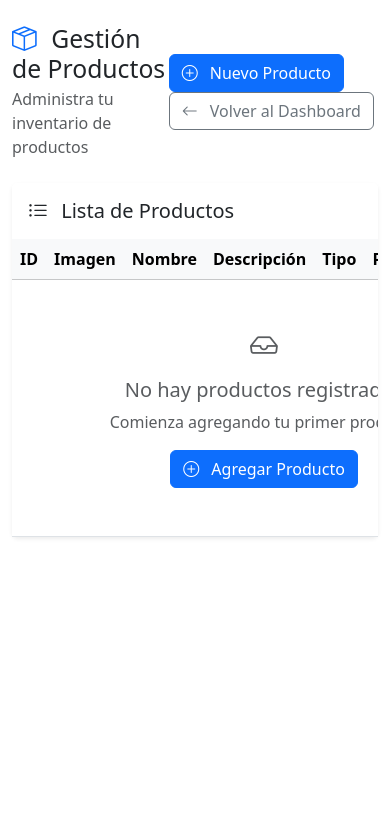
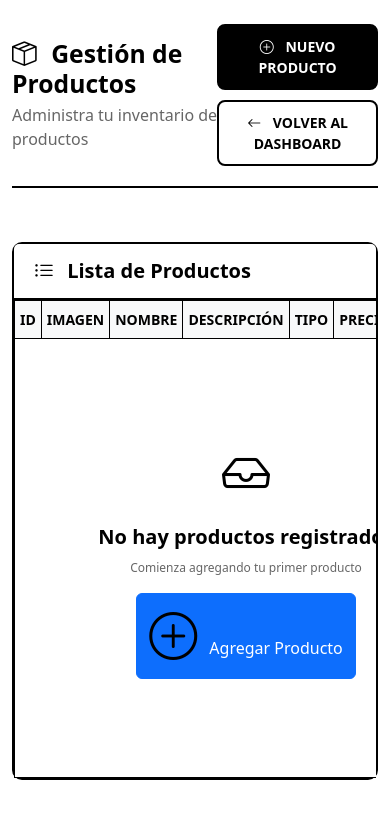
Before and after one commit to Avilezzz/pis, a Spring Boot app: page /admin/productos/listarproductos in a window 390 px wide. Shown: the top 819 px of the page. Run offline with Spring Boot 4, Linux system fonts and the light colour scheme; data that the repository does not hold is empty.

Commit message:
Implement product management view with styling and repository integration
Co-authored-by: luisavilez333 <luisavilez333@gmail.com>

```diff
--- a/src/main/java/com/proyecto/pis/proyecto_pis/Controller/AdminController.java
+++ b/src/main/java/com/proyecto/pis/proyecto_pis/Controller/AdminController.java
@@ -1,5 +1,7 @@
 package com.proyecto.pis.proyecto_pis.Controller;
 
+import com.proyecto.pis.proyecto_pis.repository.ProductoRepository;
+import org.springframework.beans.factory.annotation.Autowired;
 import org.springframework.stereotype.Controller;
 import org.springframework.ui.Model;
 import org.springframework.web.bind.annotation.GetMapping;
@@ -10,6 +12,9 @@ import jakarta.servlet.http.HttpServletRequest;
 @Controller
 @RequestMapping("/admin")
 public class AdminController {
+
+    @Autowired
+    private ProductoRepository productoRepository;
 
     @GetMapping("/dashboard")
     public String dashboard(HttpServletRequest request, Model model) {
@@ -30,7 +35,8 @@ public class AdminController {
     }
 
     @GetMapping("/productos/listarproductos")
-    public String menuProductos() {
+    public String menuProductos(Model model) {
+        model.addAttribute("productos", productoRepository.findAll());
         return "html/admin/ver_producto";
     }
 
--- a/src/main/resources/static/JS/dashboard.js
+++ b/src/main/resources/static/JS/dashboard.js
@@ -72,7 +72,7 @@ document.addEventListener('DOMContentLoaded', function() {
     // Function to load productos view
     function loadProductos() {
         showLoading();
-        fetch('/productos/menu')
+        fetch('/admin/productos/listarproductos')
             .then(response => response.text())
             .then(html => {
                 // Extract only the content from the body, excluding the container wrapper
--- /dev/null
+++ b/src/main/resources/static/css/productos.css
@@ -0,0 +1,305 @@
+/* Estilos específicos para la vista de productos en el dashboard */
+
+/* Header de la vista de productos */
+.productos-header {
+    margin-bottom: 30px;
+    padding-bottom: 20px;
+    border-bottom: 2px solid #000000;
+}
+
+.productos-header h2 {
+    color: #000000;
+    font-weight: bold;
+    margin-bottom: 5px;
+}
+
+.productos-header p {
+    color: #666666;
+    margin: 0;
+}
+
+/* Botones de acción */
+.productos-actions {
+    display: flex;
+    gap: 10px;
+    flex-wrap: wrap;
+}
+
+.productos-actions .btn {
+    border: 2px solid #000000;
+    border-radius: 8px;
+    font-weight: bold;
+    text-transform: uppercase;
+    font-size: 14px;
+    padding: 10px 20px;
+}
+
+.productos-actions .btn-primary {
+    background-color: #000000;
+    color: #ffffff;
+}
+
+.productos-actions .btn-primary:hover {
+    background-color: #333333;
+    border-color: #333333;
+}
+
+.productos-actions .btn-outline-secondary {
+    color: #000000;
+    border-color: #000000;
+}
+
+.productos-actions .btn-outline-secondary:hover {
+    background-color: #000000;
+    color: #ffffff;
+}
+
+/* Card de la tabla */
+.productos-card {
+    border: 2px solid #000000;
+    border-radius: 10px;
+    background-color: #ffffff;
+    margin-bottom: 20px;
+}
+
+.productos-card .card-header {
+    background-color: #ffffff;
+    border-bottom: 2px solid #000000;
+    padding: 15px 20px;
+}
+
+.productos-card .card-header h5 {
+    color: #000000;
+    font-weight: bold;
+    margin: 0;
+}
+
+/* Tabla de productos */
+.productos-table {
+    margin: 0;
+}
+
+.productos-table .table {
+    margin: 0;
+    border: none;
+}
+
+.productos-table .table thead th {
+    background-color: #f8f9fa;
+    border: 1px solid #000000;
+    color: #000000;
+    font-weight: bold;
+    text-transform: uppercase;
+    font-size: 14px;
+    padding: 15px 10px;
+}
+
+.productos-table .table tbody td {
+    border: 1px solid #000000;
+    padding: 15px 10px;
+    vertical-align: middle;
+}
+
+.productos-table .table tbody tr:hover {
+    background-color: #f8f9fa;
+}
+
+/* Imagen del producto */
+.producto-imagen {
+    width: 60px;
+    height: 60px;
+    object-fit: cover;
+    border-radius: 8px;
+    border: 2px solid #000000;
+}
+
+.producto-imagen-placeholder {
+    width: 60px;
+    height: 60px;
+    background: #f8f9fa;
+    border: 2px dashed #000000;
+    border-radius: 8px;
+    display: flex;
+    align-items: center;
+    justify-content: center;
+    color: #666666;
+}
+
+/* Badges de tipo */
+.tipo-badge {
+    padding: 5px 10px;
+    border-radius: 5px;
+    font-weight: bold;
+    font-size: 12px;
+    text-transform: uppercase;
+}
+
+.tipo-badge.comida {
+    background-color: #ffff00;
+    color: #000000;
+    border: 1px solid #000000;
+}
+
+.tipo-badge.bebida {
+    background-color: #ff0000;
+    color: #ffffff;
+    border: 1px solid #000000;
+}
+
+.tipo-badge.frappes {
+    background-color: #0000ff;
+    color: #ffffff;
+    border: 1px solid #000000;
+}
+
+.tipo-badge.otro {
+    background-color: #666666;
+    color: #ffffff;
+    border: 1px solid #000000;
+}
+
+/* Precio */
+.precio-badge {
+    background-color: #00ff00;
+    color: #000000;
+    border: 1px solid #000000;
+    padding: 5px 10px;
+    border-radius: 5px;
+    font-weight: bold;
+}
+
+/* Botones de acciones */
+.acciones-buttons {
+    display: flex;
+    gap: 5px;
+}
+
+.acciones-buttons .btn {
+    border: 2px solid #000000;
+    border-radius: 5px;
+    padding: 5px 10px;
+    font-size: 12px;
+}
+
+.acciones-buttons .btn-outline-primary {
+    color: #000000;
+    border-color: #000000;
+}
+
+.acciones-buttons .btn-outline-primary:hover {
+    background-color: #000000;
+    color: #ffffff;
+}
+
+.acciones-buttons .btn-outline-danger {
+    color: #ff0000;
+    border-color: #ff0000;
+}
+
+.acciones-buttons .btn-outline-danger:hover {
+    background-color: #ff0000;
+    color: #ffffff;
+}
+
+/* Mensaje cuando no hay productos */
+.no-productos {
+    text-align: center;
+    padding: 50px 20px;
+    color: #666666;
+}
+
+.no-productos i {
+    font-size: 48px;
+    margin-bottom: 20px;
+    color: #000000;
+}
+
+.no-productos h5 {
+    color: #000000;
+    font-weight: bold;
+    margin-bottom: 10px;
+}
+
+.no-productos p {
+    margin-bottom: 20px;
+}
+
+/* Modal de confirmación */
+.modal-content {
+    border: 2px solid #000000;
+    border-radius: 10px;
+}
+
+.modal-header {
+    border-bottom: 2px solid #000000;
+    background-color: #ffffff;
+}
+
+.modal-title {
+    color: #000000;
+    font-weight: bold;
+}
+
+.modal-body {
+    background-color: #ffffff;
+}
+
+.modal-footer {
+    border-top: 2px solid #000000;
+    background-color: #ffffff;
+}
+
+.modal .btn {
+    border: 2px solid #000000;
+    border-radius: 8px;
+    font-weight: bold;
+    text-transform: uppercase;
+}
+
+.modal .btn-secondary {
+    background-color: #ffffff;
+    color: #000000;
+}
+
+.modal .btn-secondary:hover {
+    background-color: #000000;
+    color: #ffffff;
+}
+
+.modal .btn-danger {
+    background-color: #ff0000;
+    color: #ffffff;
+    border-color: #ff0000;
+}
+
+.modal .btn-danger:hover {
+    background-color: #cc0000;
+    border-color: #cc0000;
+}
+
+/* Responsive */
+@media (max-width: 768px) {
+    .productos-actions {
+        flex-direction: column;
+    }
+
+    .productos-table .table {
+        font-size: 12px;
+    }
+
+    .productos-table .table thead th,
+    .productos-table .table tbody td {
+        padding: 8px 5px;
+    }
+
+    .producto-imagen,
+    .producto-imagen-placeholder {
+        width: 40px;
+        height: 40px;
+    }
+
+    .acciones-buttons {
+        flex-direction: column;
+        gap: 2px;
+    }
+}
--- a/src/main/resources/templates/html/admin/dashboard.html
+++ b/src/main/resources/templates/html/admin/dashboard.html
@@ -5,6 +5,7 @@
     <meta name="viewport" content="width=device-width, initial-scale=1.0" />
     <title>Dashboard Básico | LAS PAPAS D' REVELO</title>
     <link rel="stylesheet" href="/css/dashboard.css" />
+    <link rel="stylesheet" href="/css/productos.css" />
     <link href="https://cdn.jsdelivr.net/npm/bootstrap@5.3.3/dist/css/bootstrap.min.css" rel="stylesheet" />
     <link href="https://cdn.jsdelivr.net/npm/bootstrap-icons@1.11.0/font/bootstrap-icons.css" rel="stylesheet" />
   </head>
--- a/src/main/resources/templates/html/admin/ver_producto.html
+++ b/src/main/resources/templates/html/admin/ver_producto.html
@@ -12,23 +12,24 @@
       href="https://cdn.jsdelivr.net/npm/bootstrap-icons@1.11.0/font/bootstrap-icons.css"
       rel="stylesheet"
     />
+    <link rel="stylesheet" href="/css/productos.css" />
   </head>
   <body>
     <div class="container-fluid py-4">
       <!-- Header -->
       <div class="row mb-4">
         <div class="col">
-          <div class="d-flex justify-content-between align-items-center">
+          <div class="d-flex justify-content-between align-items-center productos-header">
             <div>
               <h2 class="mb-1">
-                <i class="bi bi-box-seam text-primary me-2"></i>
+                <i class="bi bi-box-seam me-2"></i>
                 Gestión de Productos
               </h2>
-              <p class="text-muted mb-0">
+              <p class="mb-0">
                 Administra tu inventario de productos
               </p>
             </div>
-            <div>
+            <div class="productos-actions">
               <a href="/productos/nuevo" class="btn btn-primary">
                 <i class="bi bi-plus-circle me-2"></i>
                 Nuevo Producto
@@ -43,15 +44,15 @@
       </div>
 
       <!-- Productos Table -->
-      <div class="card border-0 shadow-sm">
-        <div class="card-header bg-white border-0 py-3">
+      <div class="card productos-card">
+        <div class="card-header">
           <h5 class="mb-0">
             <i class="bi bi-list-ul me-2"></i>
             Lista de Productos
           </h5>
         </div>
         <div class="card-body p-0">
-          <div class="table-responsive">
+          <div class="table-responsive productos-table">
             <table class="table table-hover mb-0">
               <thead class="table-light">
                 <tr>
@@ -67,9 +68,9 @@
               <tbody>
                 <!-- Mensaje cuando no hay productos -->
                 <tr th:if="${#lists.isEmpty(productos)}">
-                  <td colspan="7" class="text-center py-5 text-muted">
-                    <div>
-                      <i class="bi bi-inbox h1 d-block mb-3"></i>
+                  <td colspan="7" class="text-center py-5">
+                    <div class="no-productos">
+                      <i class="bi bi-inbox d-block mb-3"></i>
                       <h5>No hay productos registrados</h5>
                       <p class="mb-0">Comienza agregando tu primer producto</p>
                       <a href="/productos/nuevo" class="btn btn-primary mt-3">
```
Also changed, not shown: other parts of src/main/resources/templates/html/admin/ver_producto.html (+14 -23 lines).
